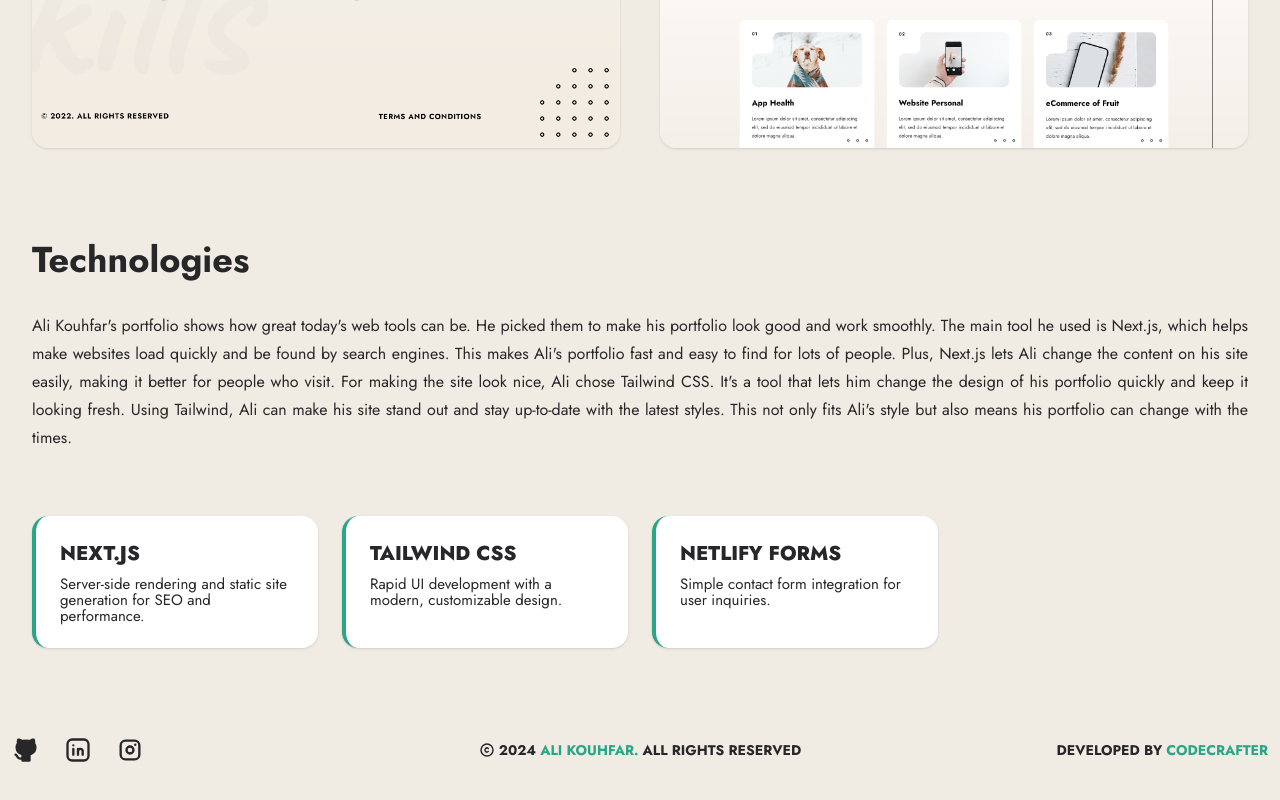
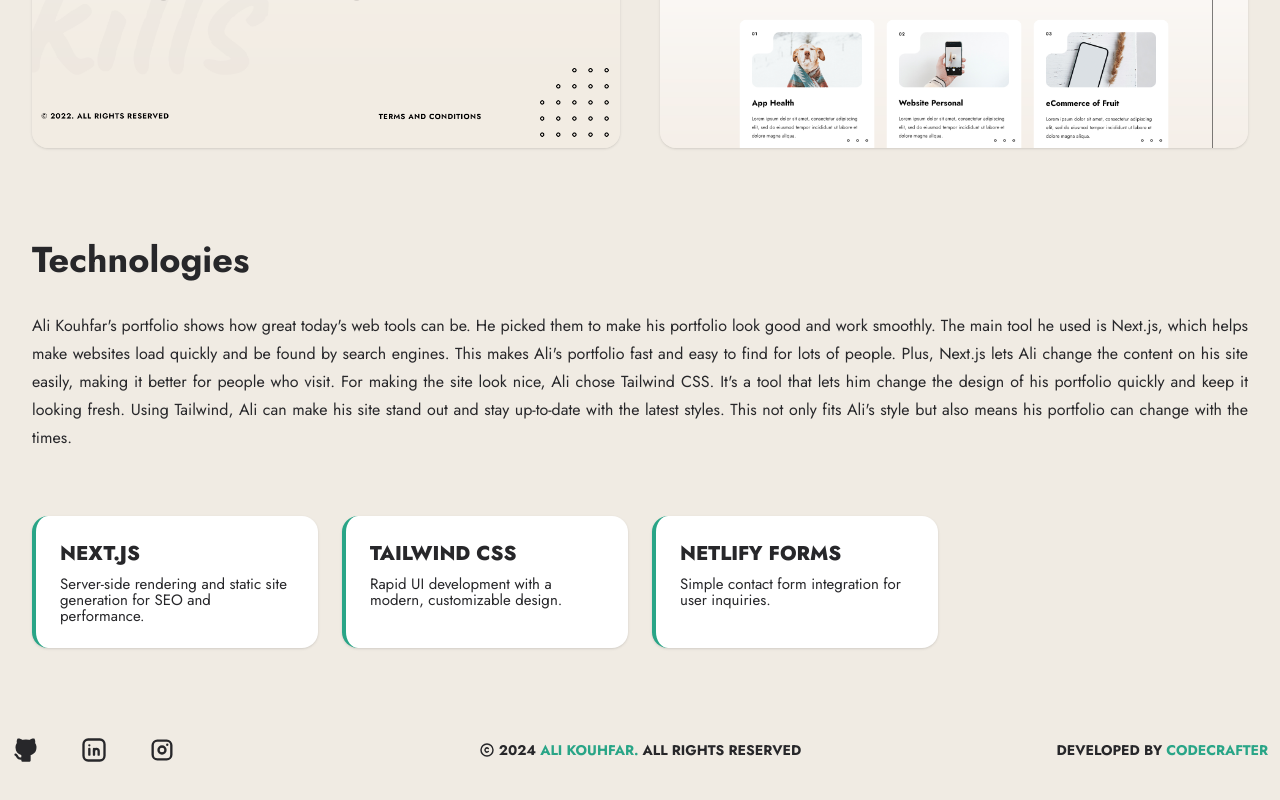
Before and after one commit to alikouhfar/portfolio, a Next.js app: page /projects/1 in a window 1280 px wide. Shown: the part 2236-3036 px from the top of the page. Built offline with nearby package versions, Linux system fonts and the light colour scheme.

Commit message:
Update: Social Media Links Added

```diff
--- a/app/_components/SocialMedia.tsx
+++ b/app/_components/SocialMedia.tsx
@@ -19,11 +19,11 @@ const SocialMedia: FC<ISocialMediaProps> = ({
 }) => {
   return (
     <ul
-      className={`flex items-center justify-${justifyPosition} ${hasMarginTop && "mt-8"} gap-6 text-zinc-800 xl:justify-start dark:text-zinc-100`}
+      className={`flex items-center justify-${justifyPosition} ${hasMarginTop && "mt-8"} gap-10 text-zinc-800 xl:justify-start dark:text-zinc-100`}
     >
       <li>
         <Link
-          href="/"
+          href="https://github.com/alikouhfar"
           className="transition-colors duration-300 hover:text-primary-green"
         >
           <IconBrandGithubFilled size={28} />
@@ -31,7 +31,7 @@ const SocialMedia: FC<ISocialMediaProps> = ({
       </li>
       <li>
         <Link
-          href="/"
+          href="https://linkedin.com/in/alikouhfar"
           className="transition-colors duration-300 hover:text-primary-green"
         >
           <IconBrandLinkedin size={28} />
@@ -39,7 +39,7 @@ const SocialMedia: FC<ISocialMediaProps> = ({
       </li>
       <li>
         <Link
-          href="/"
+          href="https://instagram.com/alikouhfr"
           className="transition-colors duration-300 hover:text-primary-green"
         >
           <IconBrandInstagram size={28} />
```
